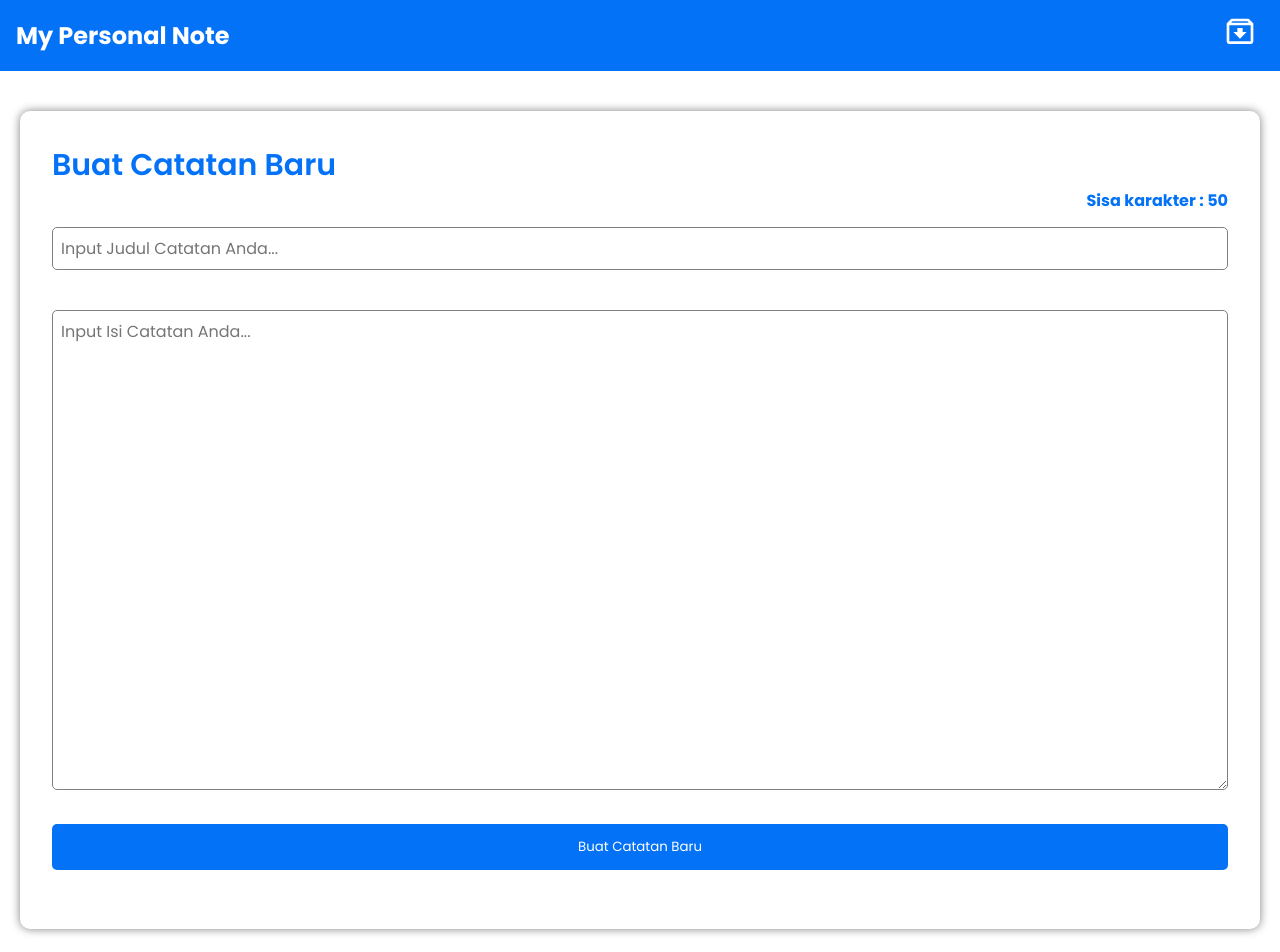
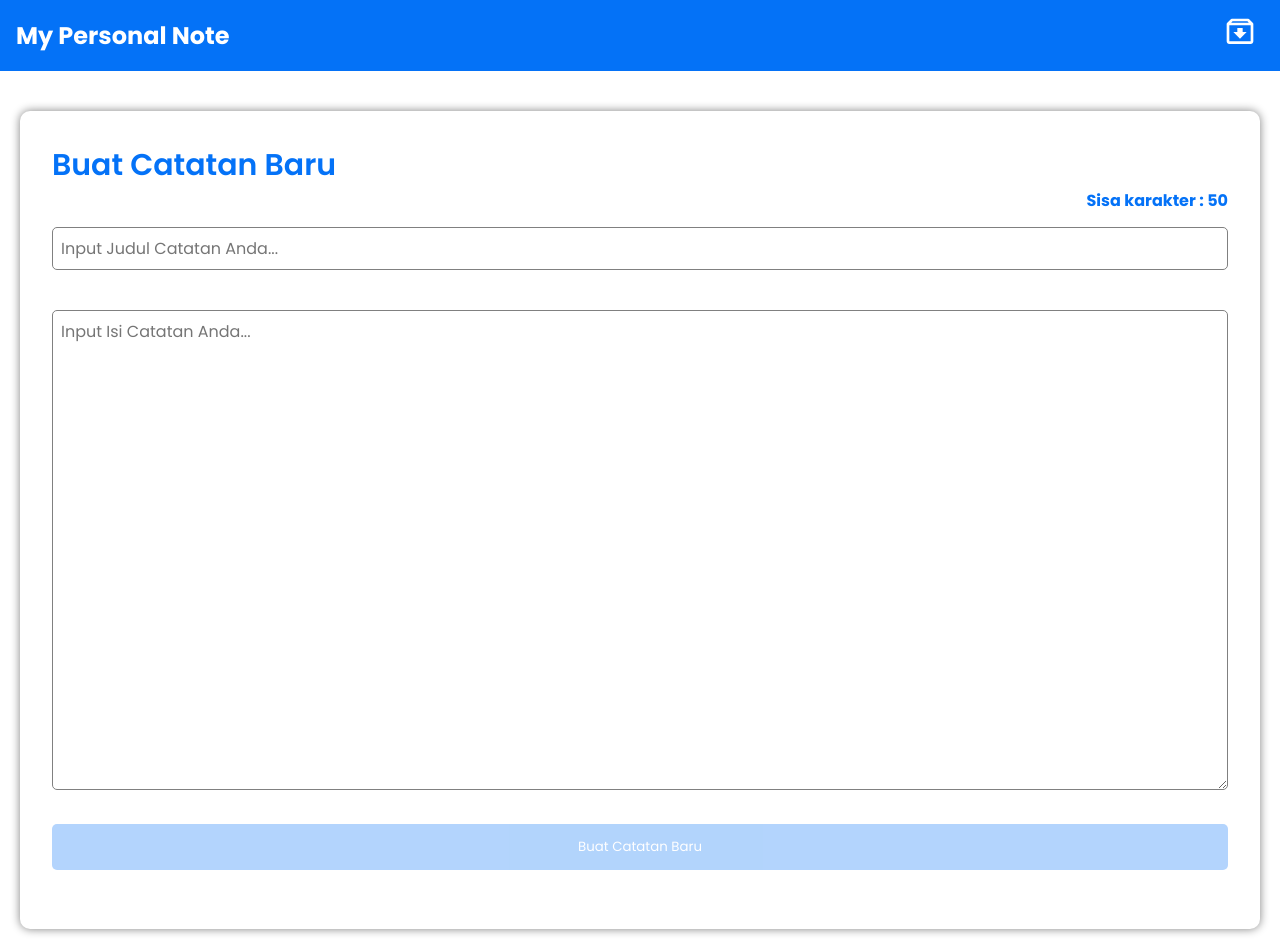
Before and after one commit to ThomasAlberto21/personal-notes-app-v2.0, a React (Create React App) app: page /addnote in a window 1280 px wide. Shown: the top 952 px of the page. Built offline with nearby package versions, Linux system fonts and the light colour scheme.

Commit message:
Menambahkan fitur

```diff
--- a/src/components/NoteInput.js
+++ b/src/components/NoteInput.js
@@ -62,6 +62,8 @@ class NoteInput extends React.Component {
   };
 
   render() {
+    const { title, body } = this.state;
+
     return (
       <div className='add-note'>
         <form onSubmit={this.handleSubmit}>
@@ -87,7 +89,9 @@ class NoteInput extends React.Component {
               onChange={this.onBodyHandler}
             />
           </div>
-          <button type='submit'>Buat Catatan Baru</button>
+          <button type='submit' disabled={!title || !body}>
+            Buat Catatan Baru
+          </button>
         </form>
       </div>
     );
--- a/src/components/NoteItem.js
+++ b/src/components/NoteItem.js
@@ -15,7 +15,7 @@ const NoteItem = ({ note }) =>{
             day: 'numeric',
           })}
         </p>
-        <p className='note-item__body'>{note.body.substring(0, 80) + '...'}</p>
+        <p className='note-item__body'>{note.body.substring(0, 70) + '...'}</p>
       </div>
       <Link to={`/notes/${note.id}`}>
         <button className='note-item__button'>Baca Lagi</button>
--- a/src/styles/style.css
+++ b/src/styles/style.css
@@ -329,6 +329,11 @@ textarea:focus {
   opacity: 0.5;
 }
 
+.add-note button:disabled {
+  opacity: 0.3;
+  color: white;
+}
+
 .header-homepage {
   display: flex;
   align-items: center;
```
